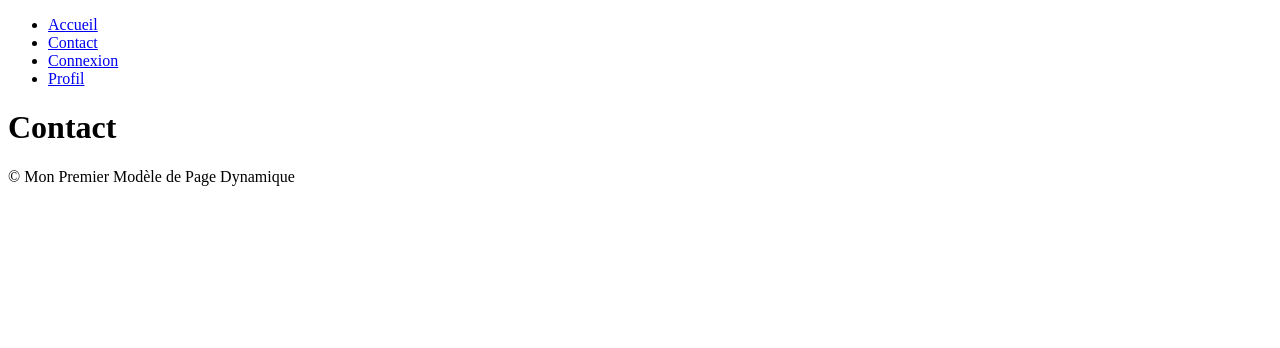
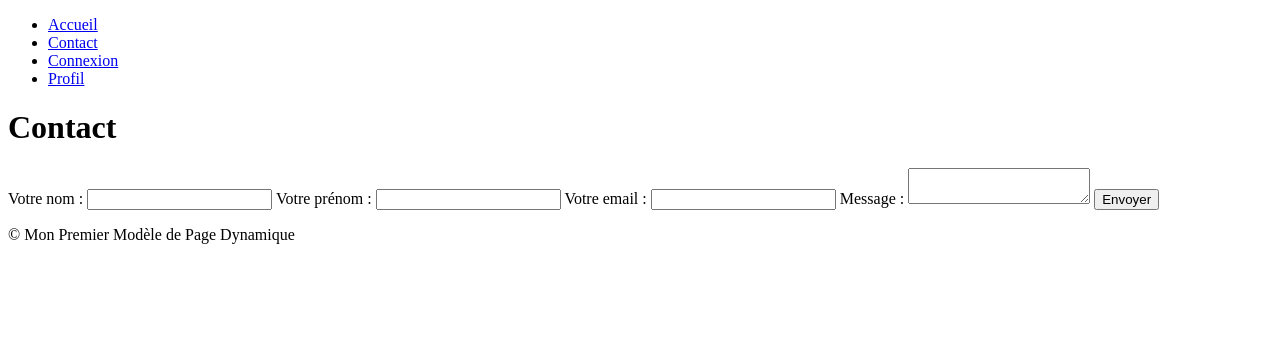
Before and after one commit to Trolleybeats/5XSE2-examen-1-session-1-You-Hout-Nathan, a PHP site: page /contact in a window 1280 px wide. Shown: the top 348 px of the page. Run offline with PHP 8.4, Linux system fonts and the light colour scheme; some libraries are stand-ins or nearby versions.

Commit message:
feat: ajoute validation des entrées utilisateur pour le formulaire de la page contact

```diff
--- a/app/controllers/ContactController.php
+++ b/app/controllers/ContactController.php
@@ -12,8 +12,86 @@ function obtenirInfosPage(): array
 
 function afficherContact()
 {
-    $args = obtenirInfosPage();
+    $args = obtenirInfosPage('contact');
+
+    // Toujours initialiser les erreurs, même si vide (pour affichage succès)
+    if (isset($_SESSION['erreurs'])) {
+        $args['erreurs'] = $_SESSION['erreurs'];
+        unset($_SESSION['erreurs']);
+    } else {
+        $args['erreurs'] = null; // ou [] si tu préfères
+    }
+
+    // Même logique pour les entrées utilisateur
+    if (isset($_SESSION['entreesUtilisateur'])) {
+        $args['entreesUtilisateur'] = $_SESSION['entreesUtilisateur'];
+        unset($_SESSION['entreesUtilisateur']);
+    } else {
+        $args['entreesUtilisateur'] = [];
+    }
+
     afficherVue('contact.php', $args);
 }
 
+
+
+
+function traiterContactForm($post) {
+
+    $erreurs = [];
+    $entreesUtilisateur = [];
+
+    // Nettoyage des entrées
+    $nom = trim($post['nom'] ?? '');
+    $prenom = trim($post['prenom'] ?? '');
+    $email = trim($post['email'] ?? '');
+    $message = trim($post['message'] ?? '');
+
+    // Validation
+    if ($nom === '') {
+        $erreurs['nom'] = "Le nom est requis.";
+    } elseif (mb_strlen($nom) < 2 || mb_strlen($nom) > 50) {
+        $erreurs['nom'] = "Le nom doit contenir entre 2 et 50 caractères.";
+    }
+
+    if ($prenom === '') {
+        $erreurs['prenom'] = "Le prénom est requis.";
+    } elseif (mb_strlen($prenom) < 2 || mb_strlen($prenom) > 50) {
+        $erreurs['prenom'] = "Le prénom doit contenir entre 2 et 50 caractères.";
+    }
+
+    if ($email === '') {
+        $erreurs['email'] = "L'email est requis.";
+    } elseif (!filter_var($email, FILTER_VALIDATE_EMAIL)) {
+        $erreurs['email'] = "L'email n'est pas valide.";
+    }
+
+    if ($message === '') {
+        $erreurs['message'] = "Le message est requis.";
+    } elseif (mb_strlen($message) < 10 || mb_strlen($message) > 3000) {
+        $erreurs['message'] = "Le message doit contenir entre 10 et 3000 caractères.";
+    }
+
+    // Stockage des données échappées
+    $entreesUtilisateur = [
+    'nom' => $nom,
+    'prenom' => $prenom,
+    'email' => $email,
+    'message' => $message,
+];
+
+
+     if (!empty($erreurs)) {
+        $_SESSION['erreurs'] = $erreurs;
+        $_SESSION['entreesUtilisateur'] = $entreesUtilisateur;
+    } else {
+        // ✅ Ici tu pourras envoyer l’email plus tard
+        // mail(...);
+        $_SESSION['erreurs'] = []; // utile pour détecter succès dans la vue
+    }
+
+    // Redirection PRG
+    header("Location: " . $_SERVER['REQUEST_URI'], true, 303);
+    exit();
+}
 ?>
--- a/app/views/contact.php
+++ b/app/views/contact.php
@@ -1 +1,53 @@
 <h1>Contact</h1>
+
+<?php
+
+$message = $messageErreur = "";
+// Message général (succès / erreurs)
+if (isset($erreurs)) {
+    if (empty($erreurs)) {
+    $message = "Formulaire soumis avec succès!";
+}
+else{
+    $messageErreur="Echec d'envoi du formulaire";
+}
+}
+
+// Raccourcis pour éviter répétition
+$entrees = $entreesUtilisateur ?? [];
+$erreurs = $erreurs ?? [];
+?>
+
+<form method="post">
+    <div class="form-group">
+
+        <!-- Champ nom -->
+        <label for="nom">Votre nom :</label>
+        <input name="nom" id="nom" type="text"
+               value="<?= htmlspecialchars($entrees['nom'] ?? '') ?>"
+               minlength="2" maxlength="50" required>
+        <?= $erreurs['nom'] ?? '' ?>
+
+        <!-- Champ prénom -->
+        <label for="prenom">Votre prénom :</label>
+        <input name="prenom" id="prenom" type="text"
+               value="<?= htmlspecialchars($entrees['prenom'] ?? '') ?>"
+               maxlength="255">
+
+        <!-- Champ email -->
+        <label for="email">Votre email :</label>
+        <input name="email" id="email" type="email"
+               value="<?= htmlspecialchars($entrees['email'] ?? '') ?>" required>
+        <?= $erreurs['email'] ?? '' ?>
+
+        <!-- Champ message -->
+        <label for="message">Message :</label>
+        <textarea name="message" id="message"
+                  minlength="10" maxlength="3000" required><?= htmlspecialchars($entrees['message'] ?? '') ?></textarea>
+        <?= $erreurs['message'] ?? '' ?>
+
+        <!-- Bouton envoyer -->
+        <button type="submit">Envoyer</button>
+
+    </div>
+</form>
--- a/app/views/templates/header.php
+++ b/app/views/templates/header.php
@@ -17,8 +17,8 @@ require_once 'navigation.php';
 
 
 genererMenu([
-    'Accueil' => 'index.php',
-    'Contact' => 'contact.php',
+    'Accueil' => '/',
+    'Contact' => '/contact',
     'Connexion' => 'connexion.php',
     'Profil' => 'profil.php'
 ]);
--- a/core/gestionVue.php
+++ b/core/gestionVue.php
@@ -5,10 +5,14 @@ function afficherVue(string $nomVue, array $args = [])
     $cheminTemplates = dirname(__DIR__) . '/app/views/templates/';
     $cheminVue = dirname(__DIR__) . '/app/views/' . $nomVue;
 
-    // Inclure l'en-tête, la vue et le pied de page
-    require_once $cheminTemplates . 'header.php';
-    require_once $cheminVue;
-    require_once $cheminTemplates . 'footer.php';
+    if (file_exists($cheminVue)) {
+        extract($args); // rend $erreurs, $entreesUtilisateur disponibles
+        include $cheminTemplates . 'header.php';
+        include $cheminVue;
+        include $cheminTemplates . 'footer.php';
+    } else {
+        echo "Vue $nomVue introuvable.";
+    }
 }
 
 ?>
--- a/public/index.php
+++ b/public/index.php
@@ -30,6 +30,10 @@ else if ($url === '/contact' && $methode === 'GET')
     require_once $cheminControleurs . 'ContactController.php';
     afficherContact();
 }
+elseif ($url === '/contact' && $methode === 'POST') {
+    require_once $cheminControleurs . 'ContactController.php';
+    traiterContactForm($_POST);
+}
 else
 {
     require_once $cheminControleurs . 'ErreurController.php';
```
